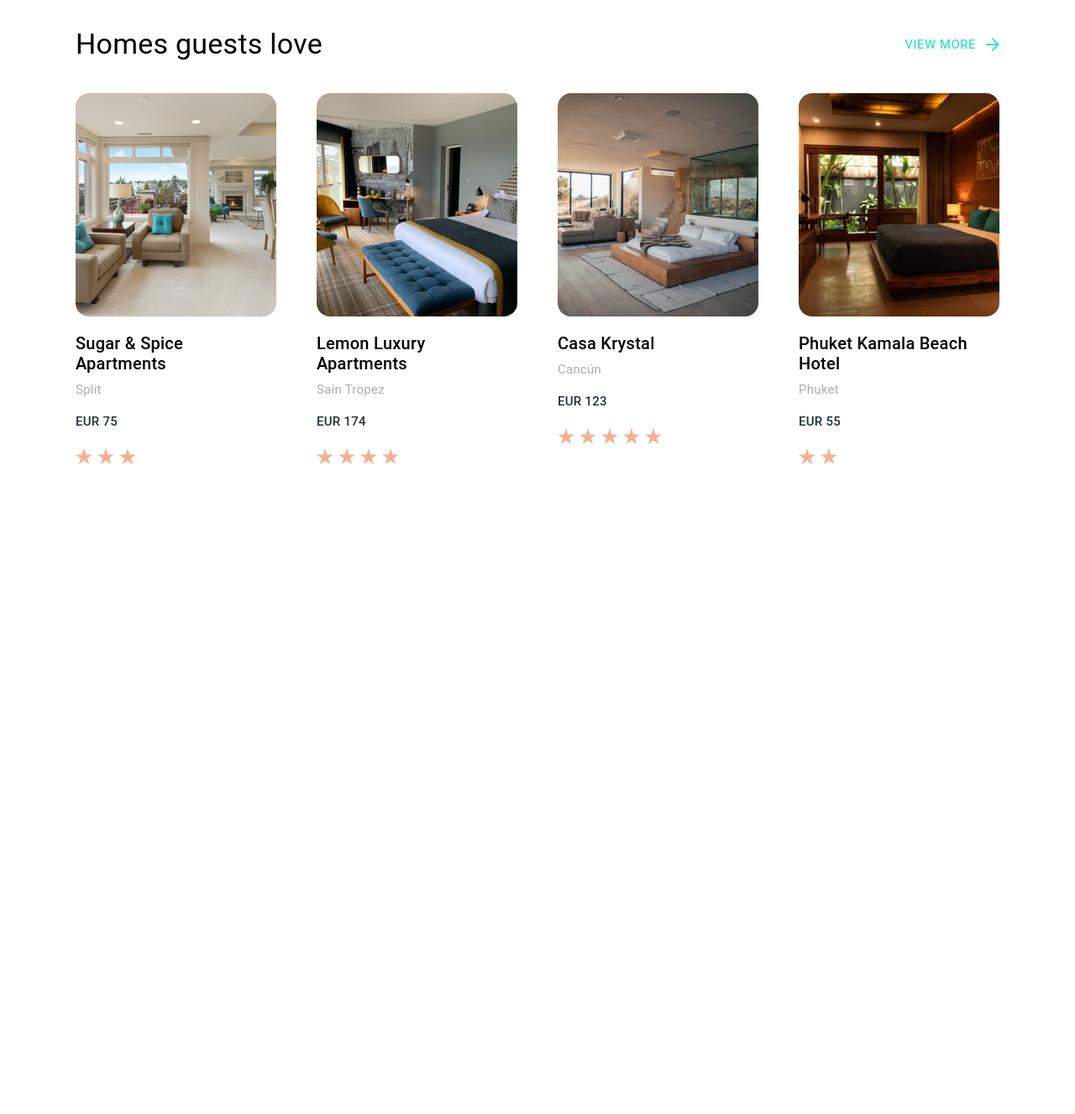
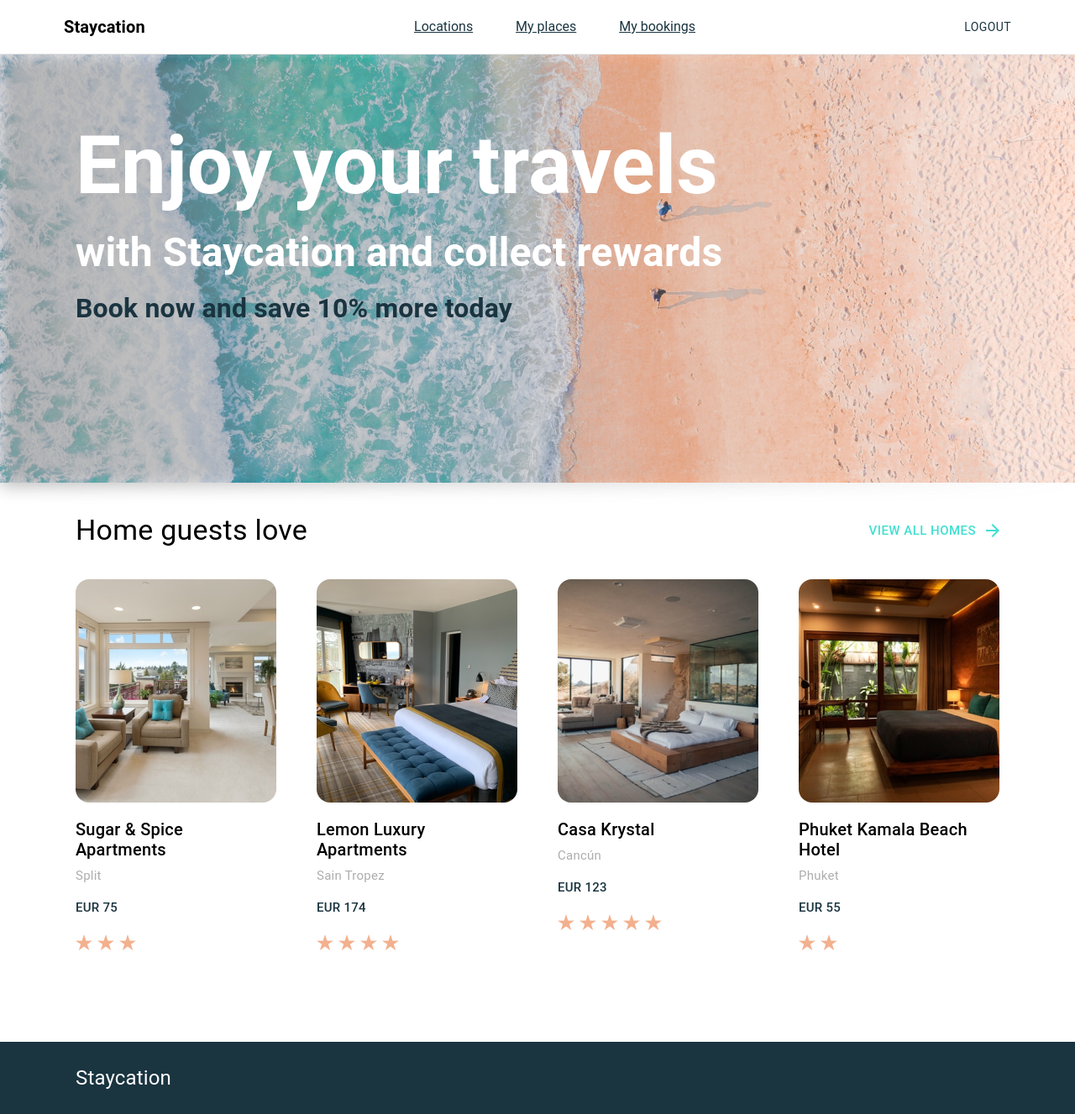
Before and after one commit to HasanColakovic99/devacademy-project, a React (Create React App) app: page / in a window 1280 px wide. Shown: the whole page at 84% size. Before the commit the page ends 800 px from the top, so only its background shows below. Built offline with nearby package versions, Linux system fonts and the light colour scheme.

Commit message:
Created footer and main component and added some styling to existing components

```diff
--- a/src/App.tsx
+++ b/src/App.tsx
@@ -1,39 +1,10 @@
 import './App.css';
-import Header from './components/Header/Header';
-import Navigation  from './components/Navigation/Navigation';
-import Button from './components/Button/Button';
-import AccommodationCard from './components/AccommodationCard/AccommodationCard';
-import { Grid, Main } from './lib/GeneralStyles';
-import Section from './components/Section/Section';
-import accommodationsMock from './lib/mock/accommodations';
-import { useEffect, useState } from 'react';
+import MainPage from './components/Main/Main';
 
 function App() {
-
-  const [accommodations, setAccommodations] = useState(accommodationsMock);
-
   return (
     <>
-      {/* <Navigation />
-      <Header /> */}
-      <Main>
-        <Section
-          title='Homes guests love'
-          btnText='view more'
-        >
-          <Grid>
-            {accommodations.map((accommodation, index) => (
-              <AccommodationCard
-                key={index}
-                imgSrc={accommodation.imgSrc}
-                title={accommodation.title}
-                location={accommodation.location}
-                price={accommodation.price}
-                categorization={accommodation.categorization}/>
-            ))}
-          </Grid>
-        </Section>
-      </Main>
+      <MainPage />
     </>
   );
 }
--- a/src/components/AccommodationCard/AccommodationCardStyle.ts
+++ b/src/components/AccommodationCard/AccommodationCardStyle.ts
@@ -34,6 +34,7 @@ export const Star = styled.img`
     width: 20px;
     height: 19px;
     margin-right: 6px;
+    margin-bottom: 105px;
 `;
 
 export const Title = styled.h3`
--- /dev/null
+++ b/src/components/CityCard/CityCardStyle.ts
@@ -0,0 +1,5 @@
+import styled from "styled-components";
+
+export const CityCard = styled.div`
+
+`;
--- /dev/null
+++ b/src/components/Footer/Footer.tsx
@@ -0,0 +1,13 @@
+import {Footer as FooterWrapper, FooterInner, FooterText} from './FooterStyle';
+
+const Footer = () => {
+    return (
+        <FooterWrapper>
+            <FooterInner>
+                <FooterText>Staycation</FooterText>
+            </FooterInner>
+        </FooterWrapper>
+    );
+}
+
+export default Footer;
--- /dev/null
+++ b/src/components/Footer/FooterStyle.ts
@@ -0,0 +1,28 @@
+import styled from "styled-components";
+
+export const Footer = styled.footer`
+    width: 100vw;
+`;
+
+export const FooterInner = styled.div`
+    padding: 24px 20px;
+    background: #1A3440;
+
+    @media (min-width: 1024px) {
+        padding: 27px 90px;
+    }
+`;
+
+export const FooterText = styled.p`
+    font-family: 'Roboto';
+    font-weight: 400;
+    font-size: 16px;
+    line-height: 24px;
+    letter-spacing: 0.15px;
+    color: #FFFFFF;
+
+    @media (min-width: 1024px) {
+        font-size: 24px;
+        line-height: 32px;
+    }
+`;
--- a/src/components/Header/HeaderStyle.ts
+++ b/src/components/Header/HeaderStyle.ts
@@ -1,8 +1,9 @@
 import styled from 'styled-components';
 
 export const Header = styled.header`
-    position: absolute;
-    top: 8%;
+    position: relative;
+    margin-top: 65px;
+    z-index: 0;
 `;
 
 export const BackgroundImage = styled.img`
--- /dev/null
+++ b/src/components/Main/Main.tsx
@@ -0,0 +1,38 @@
+import { useState } from "react";
+import accommodationsMock from "../../lib/mock/accommodations";
+import { Grid, Main } from "../../lib/style/GeneralStyles";
+import AccommodationCard from "../AccommodationCard/AccommodationCard";
+import Footer from "../Footer/Footer";
+import Header from "../Header/Header";
+import Navigation from "../Navigation/Navigation";
+import Section from "../Section/Section";
+
+const MainPage = () => {
+
+    const [accommodations, setAccommodations] = useState(accommodationsMock);
+
+    return (
+        <div>
+            <Navigation />
+            <Header />
+            <Main>
+                <Section title="Home guests love" btnText="view all homes">
+                    <Grid>
+                        {accommodations.map((accommodation, index) => (
+                        <AccommodationCard
+                            key={index}
+                            imgSrc={accommodation.imgSrc}
+                            title={accommodation.title}
+                            location={accommodation.location}
+                            price={accommodation.price}
+                            categorization={accommodation.categorization}/>
+                        ))}
+                    </Grid>
+                </Section>
+            </Main>
+            <Footer />
+        </div>
+    );
+}
+
+export default MainPage;
--- a/src/components/Navigation/NavigationStyle.ts
+++ b/src/components/Navigation/NavigationStyle.ts
@@ -4,6 +4,7 @@ export const Navigation = styled.nav`
     position: absolute;
     top: 0;
     left: 0;
+    z-index: 1;
     width: 100%;
     background: #FFFFFF;
     box-shadow: 0px 4px 4px rgba(205, 205, 205, 0.25);
```
Also changed, not shown: src/components/CityCard/CityCard.tsx (added, +9 -0 lines), src/lib/style/GeneralStyles.ts (renamed from src/lib/GeneralStyles.ts).
